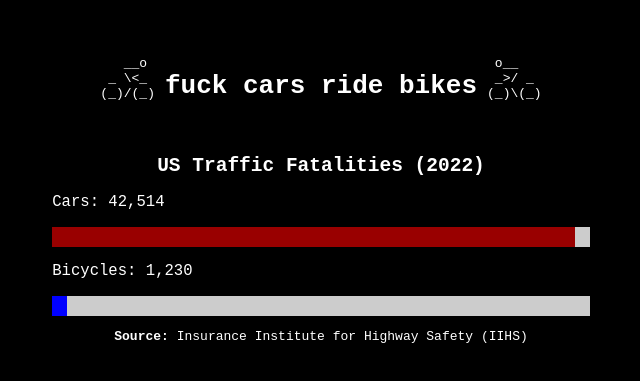
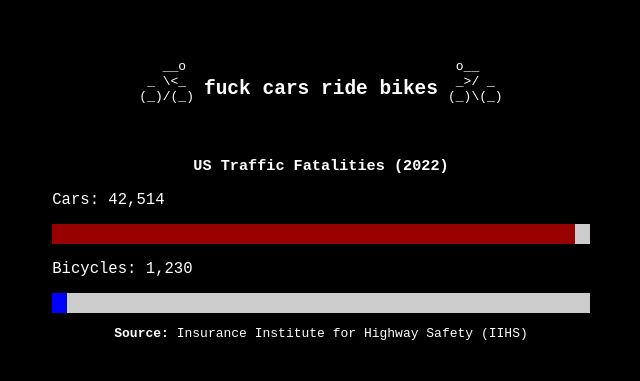
Before and after one commit to vinayakankugoyal/fuckcars, a plain HTML site: page index.html in a window 1280 px wide. Shown: the part 205-586 px from the top of the page, without its empty margins (319-959 px from the left). Drawn offline with Linux system fonts and the light colour scheme.

Commit message:
Fix logo formatting for smaller screens

```diff
--- a/index.html
+++ b/index.html
@@ -18,9 +18,11 @@
 (_)/(_)
       </pre>
     </div>
-    <h1>
-  fuck cars ride bikes
-    </h1>
+    <div class="logo-text">
+      <h2>
+      fuck cars ride bikes
+      </h2>
+    </div>
     <div class="logo">
     <pre>
  o__
@@ -31,7 +33,7 @@
   </header>
   <main>
     <div class="container">
-      <h2>US Traffic Fatalities (2022)</h2>
+      <h3>US Traffic Fatalities (2022)</h3>
       <p class="data-label">Cars: 42,514</p>
       <div class="data-bar">
         <div class="car-bar"></div>
--- a/style.css
+++ b/style.css
@@ -25,6 +25,10 @@ body {
 
 .logo {
   padding: 10px;
+}
+
+.logo-text {
+    text-align: center;
 }
 
 .container {
```
